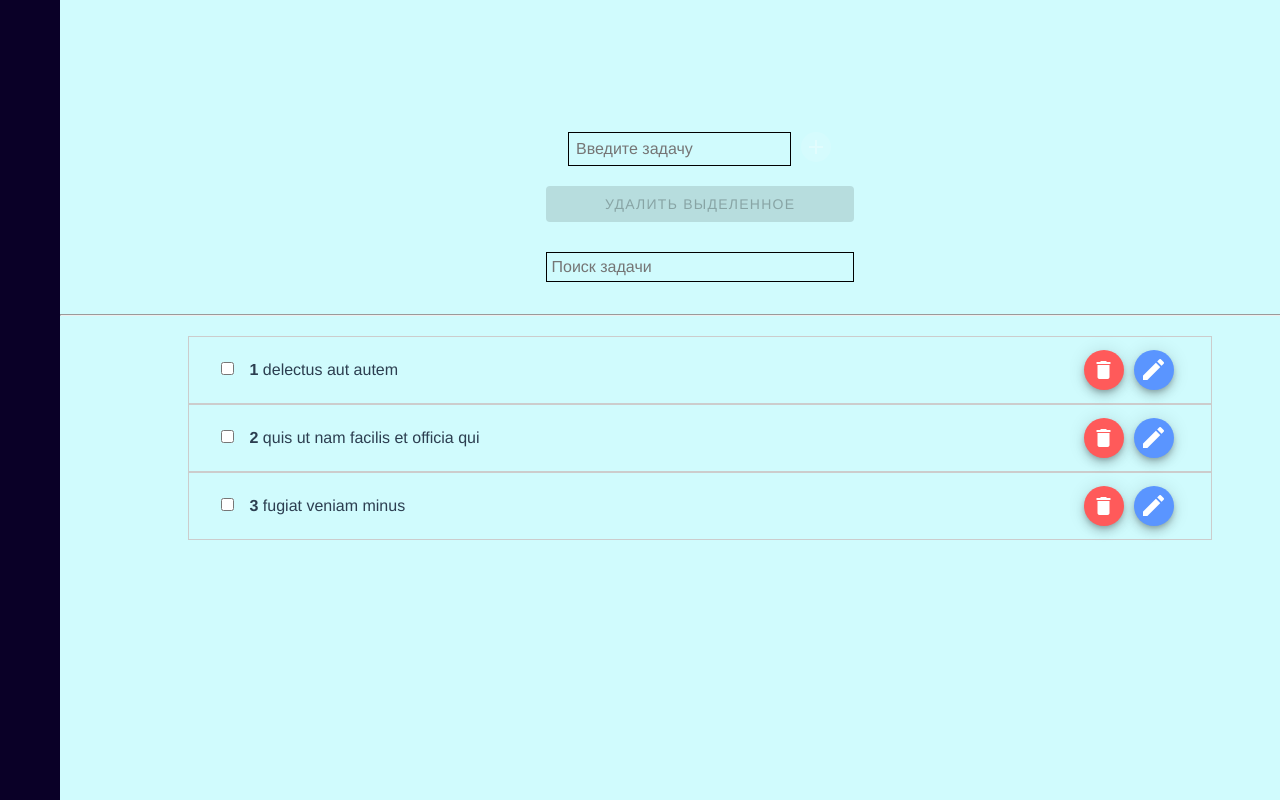
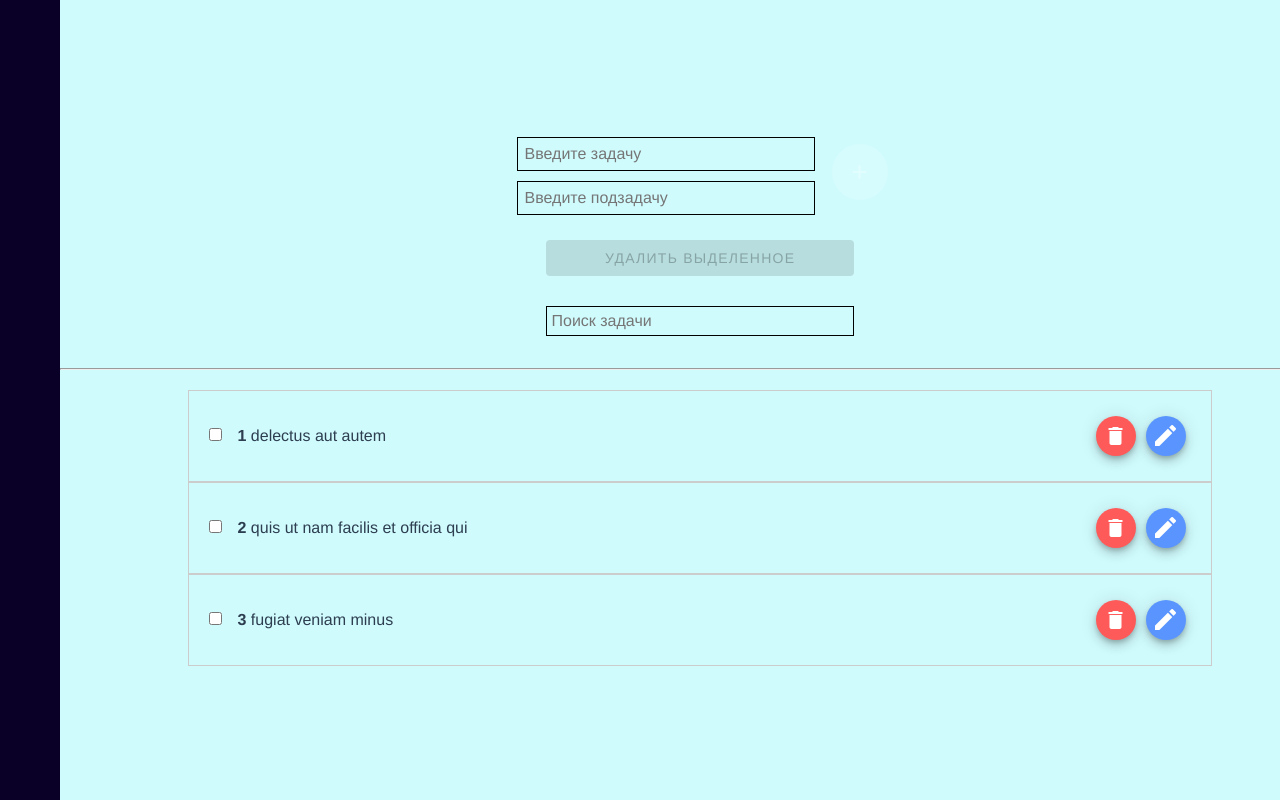
Before and after one commit to h9flower/ToDoList, a Vue app: page /todolist in a window 1280 px wide. Shown: the top 800 px of the page. Built offline with nearby package versions, Linux system fonts and the light colour scheme.

Commit message:
add and edit subtitle

```diff
--- a/src/components/addTodo.vue
+++ b/src/components/addTodo.vue
@@ -1,8 +1,21 @@
 <template>
   <form @submit.prevent="addTask">
-    <div>
-      <input placeholder="Введите задачу" type="text" v-model="title" />
+    <div class="wrap">
+      <div class="container_inputs">
+        <input
+          class="task_input"
+          placeholder="Введите задачу"
+          type="text"
+          v-model="title"
+        />
 
+        <input
+          class="subtask_input"
+          placeholder="Введите подзадачу"
+          type="text"
+          v-model="subtitle"
+        />
+      </div>
       <v-btn
         :disabled="title.length === 0"
         type="submit"
@@ -30,14 +43,21 @@ export default {
   data() {
     return {
       title: "",
+      subtitle: "",
     };
   },
 
   methods: {
     addTask() {
-      const newObject = { id: Date.now(), title: this.title, completed: false };
+      const newObject = {
+        id: Date.now(),
+        title: this.title,
+        subtitle: this.subtitle,
+        completed: false,
+      };
       this.$store.commit("addTask", newObject);
-      console.log(this.$store.state);
+      this.title = "";
+      this.subtitle = "";
     },
 
     deleteSelectedTask() {
@@ -57,13 +77,10 @@ input {
   border: 1px solid #000;
   padding: 7px;
 }
-.v-btn--fab.v-size--default {
-  top: -3px;
-  width: 30px;
-  height: 30px;
-}
 .theme--dark.v-btn.v-btn--has-bg {
   background-color: #6494ff;
+  margin-top: 12px;
+  margin-left: 12px;
 }
 .v-btn:not(.v-btn--round).v-size--default {
   width: 50%;
@@ -71,4 +88,17 @@ input {
 .deleteSelected {
   margin-top: 20px;
 }
+.wrap {
+  display: flex;
+  justify-content: center;
+}
+.container_inputs {
+  width: 50%;
+  display: flex;
+  flex-direction: column;
+}
+.task_input,
+.subtask_input {
+  margin: 5px;
+}
 </style>
--- a/src/components/todoitem.vue
+++ b/src/components/todoitem.vue
@@ -1,5 +1,5 @@
 <template>
-  <li>
+  <li class="containerTask">
     <span v-bind:class="{ done: todo.completed }">
       <input
         type="checkbox"
@@ -9,6 +9,7 @@
 
       <strong>{{ todo.index + 1 }}</strong>
       {{ todo.title }}
+      <li class="subtitle">{{ todo.subtitle }}</li>
     </span>
 
     <div class="btns_li">
@@ -52,6 +53,12 @@ export default {
       this.$store.dispatch("toggleInput", todo.id);
     },
   },
+
+  computed: {
+    getSubTask() {
+      this.$store.getters.getSubTask(this.item.id);
+    },
+  },
 };
 </script>
 
@@ -90,4 +97,17 @@ li {
 input {
   margin-right: 1rem;
 }
+.containerTask {
+  padding: 20px;
+  position: relative;
+}
+.subtitle {
+  border: 0;
+  position: absolute;
+  bottom: 9px;
+  left: 67px;
+  font-size: 14px;
+  padding: 0;
+  margin: 0;
+}
 </style>
--- a/src/store/modules/todo.js
+++ b/src/store/modules/todo.js
@@ -21,7 +21,7 @@ export default {
     },
 
     takeItem(store, id) {
-      store.commit("setItem", id);
+      store.commit("setSelectedTodo", id);
     },
   },
   // похожи на мутации, но вместо того, чтобы мутировать состояние,
@@ -67,10 +67,11 @@ export default {
       state.selectedTodo = state.todos.find((todo) => todo.id == id);
     },
 
-    updateTitleTodos(state, title) {
+    updateTitleTodos(state, payload) {
       state.todos = state.todos.map((todo) => {
         if (todo.id == state.selectedTodo.id) {
-          todo.title = title;
+          todo.title = payload.todoTitle;
+          todo.subtitle = payload.todoSubTitle;
         }
         return todo;
       });
@@ -83,7 +84,6 @@ export default {
     },
 
     addTask(state, todo) {
-      console.log("asd");
       state.todos.push(todo);
     },
   },
@@ -95,9 +95,19 @@ export default {
 
   state: {
     todos: [
-      { id: 1, title: "delectus aut autem", completed: false },
-      { id: 2, title: "quis ut nam facilis et officia qui", completed: false },
-      { id: 3, title: "fugiat veniam minus", completed: false },
+      { id: 1, title: "delectus aut autem", subtitle: "", completed: false },
+      {
+        id: 2,
+        title: "quis ut nam facilis et officia qui",
+        subtitle: "",
+        completed: false,
+      },
+      {
+        id: 3,
+        title: "fugiat veniam minus",
+        subtitle: "",
+        completed: false,
+      },
     ],
     selectedTodosIds: [],
     selectedTodo: {},
@@ -117,6 +127,10 @@ export default {
     selectTodo: (state) => {
       return state.selectedTodo;
     },
+
+    getState: (state) => (id) => {
+      return state.subTask.find((el) => el.id == id);
+    },
   },
 };
 
--- a/src/views/editPage.vue
+++ b/src/views/editPage.vue
@@ -16,8 +16,16 @@
 
       <div class="container_edit">
         <v-text-field
+          placeholder="Добавить задачу"
           class="textarea"
           v-model="todoTitle"
+          hide-details="auto"
+        ></v-text-field>
+
+        <v-text-field
+          placeholder="Добавить подзадачу"
+          class="textarea"
+          v-model="todoSubTitle"
           hide-details="auto"
         ></v-text-field>
 
@@ -34,19 +42,24 @@ export default {
   data() {
     return {
       todoTitle: "",
+      todoSubTitle: "",
     };
   },
 
   created() {
     this.todoTitle = this.$store.getters.selectTodo.title;
+    this.todoSubTitle = this.$store.getters.selectTodo.subtitle;
   },
 
   methods: {
     editTask() {
-      this.$store.commit("updateTitleTodos", this.todoTitle);
+      this.$store.commit("updateTitleTodos", {
+        todoTitle: this.todoTitle,
+        todoSubTitle: this.todoSubTitle,
+      });
     },
     moveBack() {
-      this.$router.go({ path: "/todolist" });
+      this.$router.go(-1);
     },
   },
 
```
